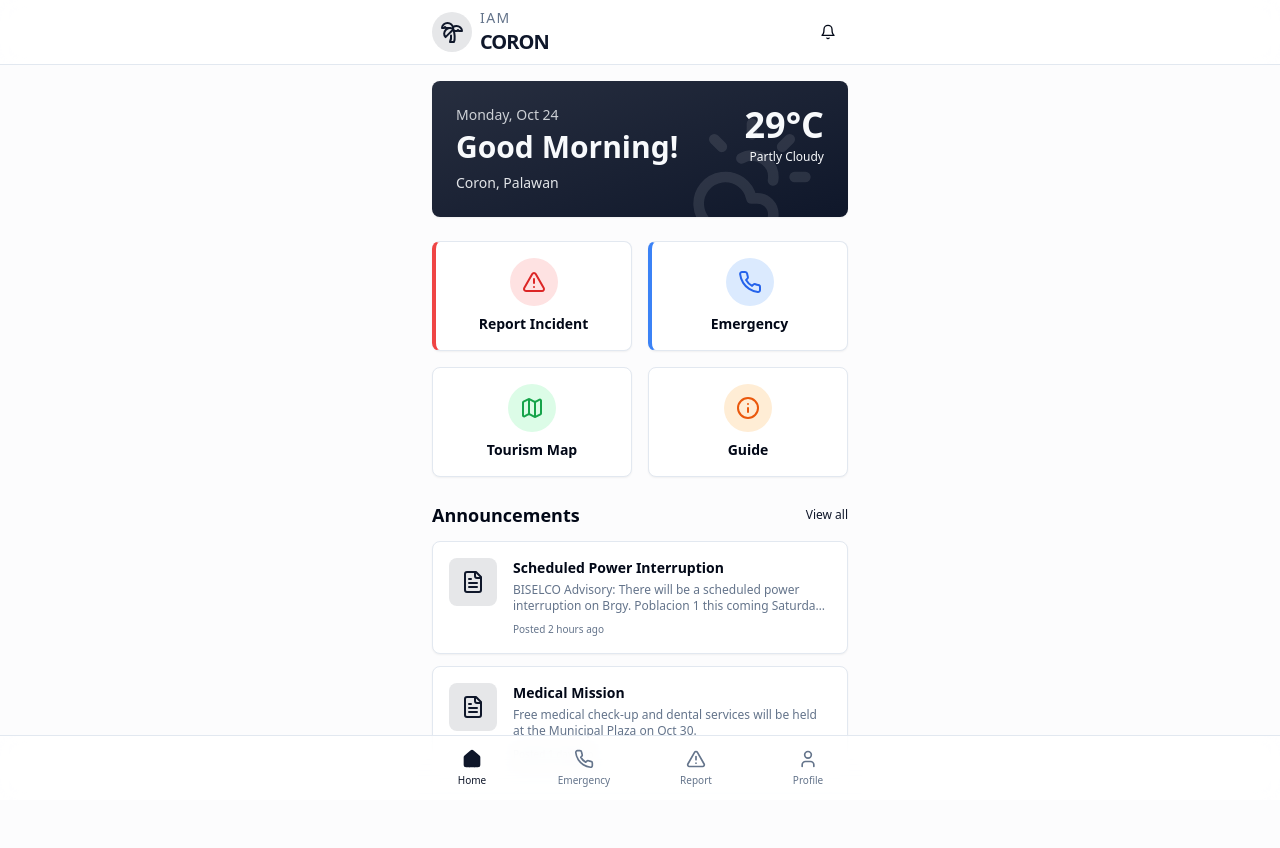
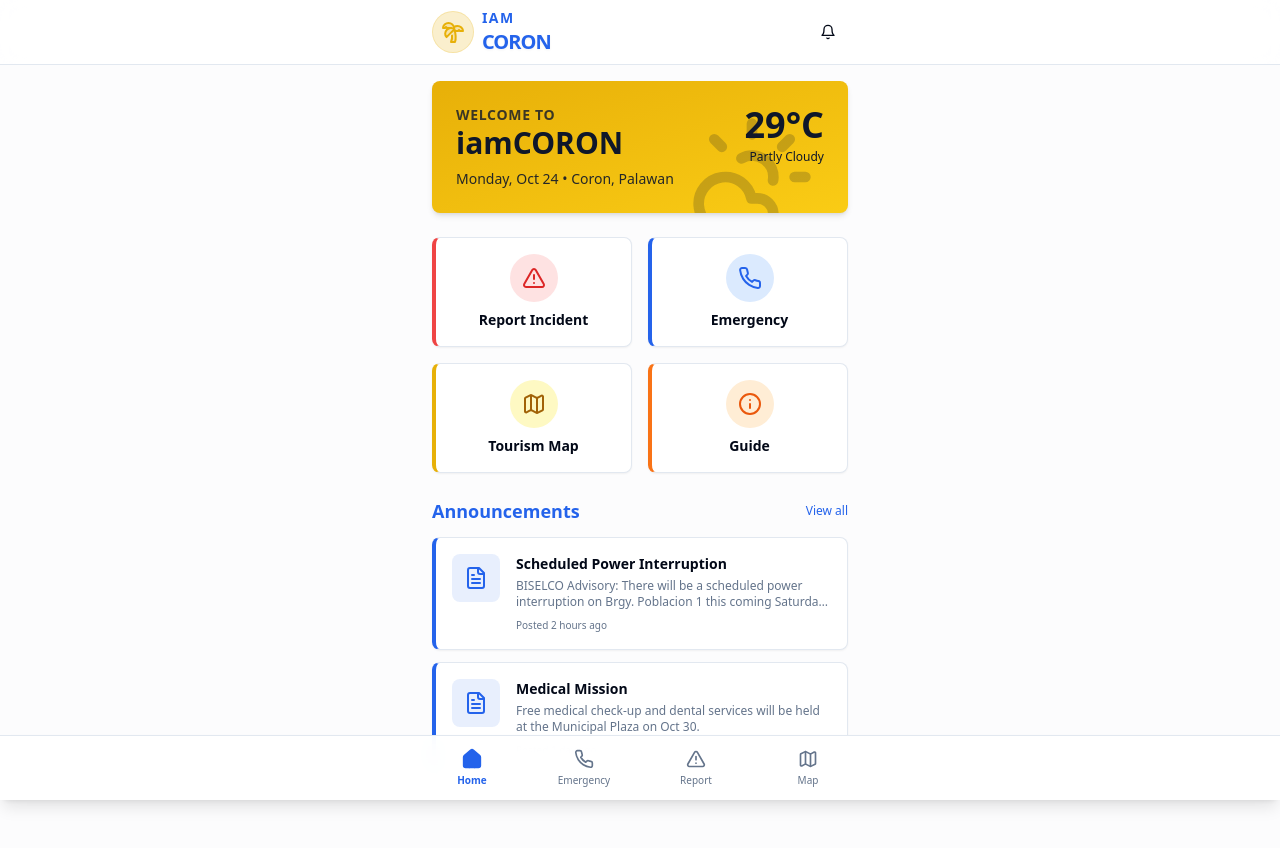
Before and after one commit to LachlanGitz/iamCORON-App, a React (Vite) app: page / in a window 1280 px wide. Shown: the top 848 px of the page. Built offline with nearby package versions, Linux system fonts and the light colour scheme.

Commit message:
[dyad] Updated branding to Golden Yellow & Blue - wrote 4 file(s)

```diff
--- a/src/components/Logo.tsx
+++ b/src/components/Logo.tsx
@@ -4,12 +4,12 @@ import { Palmtree } from 'lucide-react';
 export const Logo = ({ className = "" }: { className?: string }) => {
   return (
     <div className={`flex items-center gap-2 ${className}`}>
-      <div className="bg-primary/10 p-2 rounded-full">
-        <Palmtree className="h-6 w-6 text-primary" />
+      <div className="bg-primary/20 p-2 rounded-full border border-primary/20">
+        <Palmtree className="h-6 w-6 text-primary fill-primary/20" />
       </div>
       <div className="flex flex-col leading-none">
-        <span className="text-sm font-medium text-muted-foreground uppercase tracking-widest">iam</span>
-        <span className="text-xl font-black text-primary tracking-tighter">CORON</span>
+        <span className="text-sm font-bold text-secondary uppercase tracking-widest">iam</span>
+        <span className="text-xl font-black text-secondary tracking-tighter drop-shadow-sm">CORON</span>
       </div>
     </div>
   );
--- a/src/components/layout/BottomNav.tsx
+++ b/src/components/layout/BottomNav.tsx
@@ -1,5 +1,5 @@
 import React from 'react';
-import { Home, Phone, AlertTriangle, User } from 'lucide-react';
+import { Home, Phone, AlertTriangle, Map } from 'lucide-react';
 import { useLocation, Link } from 'react-router-dom';
 import { cn } from '@/lib/utils';
 
@@ -10,11 +10,11 @@ const BottomNav = () => {
     { icon: Home, label: 'Home', path: '/' },
     { icon: Phone, label: 'Emergency', path: '/emergency' },
     { icon: AlertTriangle, label: 'Report', path: '/report' },
-    { icon: User, label: 'Profile', path: '/profile' }, // Placeholder for now
+    { icon: Map, label: 'Map', path: '/map' },
   ];
 
   return (
-    <div className="fixed bottom-0 left-0 right-0 border-t bg-background/80 backdrop-blur-md z-50 pb-safe">
+    <div className="fixed bottom-0 left-0 right-0 border-t bg-background/95 backdrop-blur-md z-50 pb-safe shadow-lg">
       <div className="flex justify-around items-center h-16 max-w-md mx-auto">
         {navItems.map((item) => {
           const isActive = location.pathname === item.path;
@@ -23,12 +23,12 @@ const BottomNav = () => {
               key={item.path}
               to={item.path}
               className={cn(
-                "flex flex-col items-center justify-center w-full h-full space-y-1 transition-colors",
-                isActive ? "text-primary" : "text-muted-foreground hover:text-primary/70"
+                "flex flex-col items-center justify-center w-full h-full space-y-1 transition-all duration-200",
+                isActive ? "text-secondary font-semibold" : "text-muted-foreground hover:text-secondary/70"
               )}
             >
-              <item.icon className={cn("h-5 w-5", isActive && "fill-current")} />
-              <span className="text-[10px] font-medium">{item.label}</span>
+              <item.icon className={cn("h-5 w-5", isActive && "fill-current scale-110")} />
+              <span className="text-[10px]">{item.label}</span>
             </Link>
           );
         })}
--- a/src/globals.css
+++ b/src/globals.css
@@ -13,11 +13,13 @@
     --popover: 0 0% 100%;
     --popover-foreground: 222.2 84% 4.9%;
 
-    --primary: 222.2 47.4% 11.2%;
-    --primary-foreground: 210 40% 98%;
+    /* Primary: Golden Yellow */
+    --primary: 45 93% 47%;
+    --primary-foreground: 222.2 47.4% 11.2%;
 
-    --secondary: 210 40% 96.1%;
-    --secondary-foreground: 222.2 47.4% 11.2%;
+    /* Secondary: Blue */
+    --secondary: 221 83% 53%;
+    --secondary-foreground: 210 40% 98%;
 
     --muted: 210 40% 96.1%;
     --muted-foreground: 215.4 16.3% 46.9%;
@@ -30,24 +32,17 @@
 
     --border: 214.3 31.8% 91.4%;
     --input: 214.3 31.8% 91.4%;
-    --ring: 222.2 84% 4.9%;
+    --ring: 45 93% 47%;
 
     --radius: 0.5rem;
 
     --sidebar-background: 0 0% 98%;
-
     --sidebar-foreground: 240 5.3% 26.1%;
-
     --sidebar-primary: 240 5.9% 10%;
-
     --sidebar-primary-foreground: 0 0% 98%;
-
     --sidebar-accent: 240 4.8% 95.9%;
-
     --sidebar-accent-foreground: 240 5.9% 10%;
-
     --sidebar-border: 220 13% 91%;
-
     --sidebar-ring: 217.2 91.2% 59.8%;
   }
 
@@ -61,9 +56,11 @@
     --popover: 222.2 84% 4.9%;
     --popover-foreground: 210 40% 98%;
 
-    --primary: 210 40% 98%;
+    /* Dark Mode Primary: Lighter Golden Yellow */
+    --primary: 45 93% 47%;
     --primary-foreground: 222.2 47.4% 11.2%;
 
+    /* Dark Mode Secondary: Lighter Blue */
     --secondary: 217.2 32.6% 17.5%;
     --secondary-foreground: 210 40% 98%;
 
@@ -78,7 +75,7 @@
 
     --border: 217.2 32.6% 17.5%;
     --input: 217.2 32.6% 17.5%;
-    --ring: 212.7 26.8% 83.9%;
+    --ring: 45 93% 47%;
     --sidebar-background: 240 5.9% 10%;
     --sidebar-foreground: 240 4.8% 95.9%;
     --sidebar-primary: 224.3 76.3% 48%;
--- a/src/pages/Index.tsx
+++ b/src/pages/Index.tsx
@@ -8,20 +8,20 @@ const Index = () => {
   return (
     <div className="space-y-6">
       {/* Hero / Weather Widget */}
-      <Card className="bg-gradient-to-br from-primary/90 to-primary text-primary-foreground border-none overflow-hidden relative">
-        <div className="absolute right-0 top-0 p-8 opacity-10">
+      <Card className="bg-gradient-to-br from-primary to-yellow-400 text-primary-foreground border-none overflow-hidden relative shadow-md">
+        <div className="absolute right-0 top-0 p-8 opacity-20">
           <CloudSun className="h-32 w-32" />
         </div>
         <CardContent className="p-6 relative z-10">
           <div className="flex justify-between items-start">
             <div>
-              <p className="text-primary-foreground/80 text-sm font-medium">Monday, Oct 24</p>
-              <h1 className="text-3xl font-bold mt-1">Good Morning!</h1>
-              <p className="mt-2 text-sm opacity-90">Coron, Palawan</p>
+              <p className="text-primary-foreground/80 text-sm font-bold uppercase tracking-wider">Welcome to</p>
+              <h1 className="text-3xl font-black mt-0 text-primary-foreground">iamCORON</h1>
+              <p className="mt-2 text-sm font-medium opacity-90">Monday, Oct 24 • Coron, Palawan</p>
             </div>
-            <div className="text-right">
+            <div className="text-right text-primary-foreground">
               <span className="text-4xl font-bold">29°C</span>
-              <p className="text-xs mt-1">Partly Cloudy</p>
+              <p className="text-xs mt-1 font-medium">Partly Cloudy</p>
             </div>
           </div>
         </CardContent>
@@ -40,7 +40,7 @@ const Index = () => {
           </Card>
         </Link>
         <Link to="/emergency">
-          <Card className="hover:shadow-lg transition-all cursor-pointer border-l-4 border-l-blue-500 h-full">
+          <Card className="hover:shadow-lg transition-all cursor-pointer border-l-4 border-l-blue-600 h-full">
             <CardContent className="p-4 flex flex-col items-center justify-center text-center space-y-2 h-full">
               <div className="p-3 bg-blue-100 rounded-full text-blue-600">
                 <Phone className="h-6 w-6" />
@@ -50,16 +50,16 @@ const Index = () => {
           </Card>
         </Link>
         <Link to="/map">
-          <Card className="hover:shadow-lg transition-all cursor-pointer h-full">
+          <Card className="hover:shadow-lg transition-all cursor-pointer border-l-4 border-l-primary h-full">
             <CardContent className="p-4 flex flex-col items-center justify-center text-center space-y-2 h-full">
-              <div className="p-3 bg-green-100 rounded-full text-green-600">
-                <Map className="h-6 w-6" />
+              <div className="p-3 bg-yellow-100 rounded-full text-primary-foreground">
+                <Map className="h-6 w-6 text-yellow-700" />
               </div>
               <span className="font-semibold text-sm">Tourism Map</span>
             </CardContent>
           </Card>
         </Link>
-        <Card className="hover:shadow-lg transition-all cursor-pointer h-full">
+        <Card className="hover:shadow-lg transition-all cursor-pointer border-l-4 border-l-orange-500 h-full">
           <CardContent className="p-4 flex flex-col items-center justify-center text-center space-y-2 h-full">
             <div className="p-3 bg-orange-100 rounded-full text-orange-600">
               <Info className="h-6 w-6" />
@@ -72,15 +72,15 @@ const Index = () => {
       {/* Announcements */}
       <div className="space-y-3">
         <div className="flex items-center justify-between">
-          <h3 className="font-bold text-lg">Announcements</h3>
-          <Button variant="link" className="text-xs h-auto p-0">View all</Button>
+          <h3 className="font-bold text-lg text-secondary">Announcements</h3>
+          <Button variant="link" className="text-xs h-auto p-0 text-secondary">View all</Button>
         </div>
 
-        <Card>
+        <Card className="border-l-4 border-l-secondary">
           <CardContent className="p-4">
             <div className="flex gap-4">
-              <div className="h-12 w-12 rounded-lg bg-primary/10 flex items-center justify-center flex-shrink-0">
-                <FileText className="h-6 w-6 text-primary" />
+              <div className="h-12 w-12 rounded-lg bg-secondary/10 flex items-center justify-center flex-shrink-0">
+                <FileText className="h-6 w-6 text-secondary" />
               </div>
               <div>
                 <h4 className="font-semibold text-sm">Scheduled Power Interruption</h4>
@@ -93,11 +93,11 @@ const Index = () => {
           </CardContent>
         </Card>
 
-        <Card>
+        <Card className="border-l-4 border-l-secondary">
           <CardContent className="p-4">
             <div className="flex gap-4">
-              <div className="h-12 w-12 rounded-lg bg-primary/10 flex items-center justify-center flex-shrink-0">
-                <FileText className="h-6 w-6 text-primary" />
+              <div className="h-12 w-12 rounded-lg bg-secondary/10 flex items-center justify-center flex-shrink-0">
+                <FileText className="h-6 w-6 text-secondary" />
               </div>
               <div>
                 <h4 className="font-semibold text-sm">Medical Mission</h4>
```
